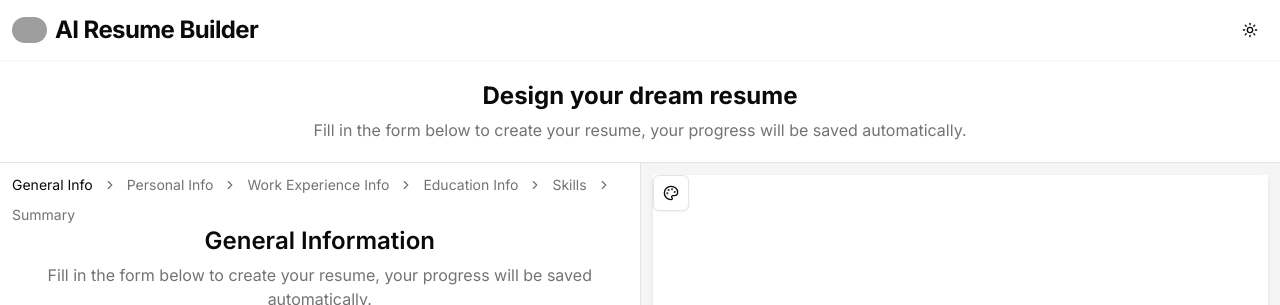
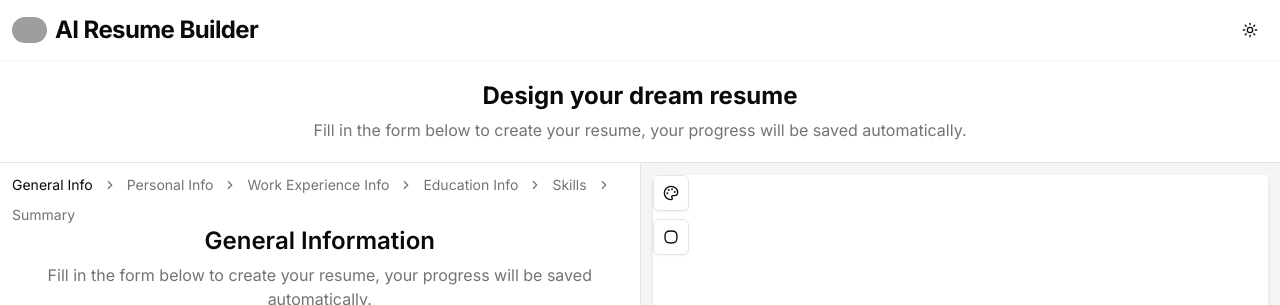
Before and after one commit to kartikgulati/AI-ResumeBuilder, a Next.js app: page /editor in a window 1280 px wide. Shown: the top 305 px of the page. Built offline with nearby package versions, Linux system fonts and the light colour scheme; grey boxes are pictures that could not be loaded.

Commit message:
Resume preview

```diff
--- /dev/null
+++ b/src/app/(main)/editor/BorderStyleButton.tsx
@@ -0,0 +1,45 @@
+import { Button } from "@/components/ui/button";
+import { Circle, Square, Squircle } from "lucide-react";
+
+export const BorderStyles = {
+  SQUARE: "square",
+  CIRCLE: "circle",
+  SQUIRCLE: "squircle",
+};
+
+const borderStyles = Object.values(BorderStyles);
+
+interface BorderStyleButtonProps {
+  borderStyle: string | undefined;
+  onChange: (borderStyle: string) => void;
+}
+
+export default function BorderStyleButton({
+  borderStyle,
+  onChange,
+}: BorderStyleButtonProps) {
+  function handleClick() {
+    const currentIndex = borderStyle ? borderStyles.indexOf(borderStyle) : 0;
+    const nextIndex = (currentIndex + 1) % borderStyles.length;
+    onChange(borderStyles[nextIndex]);
+  }
+
+  const Icon =
+    borderStyle === "square"
+      ? Square
+      : borderStyle === "circle"
+        ? Circle
+        : Squircle;
+
+  return (
+    <Button
+      variant="outline"
+      size="icon"
+      className="w-full"
+      onClick={handleClick}
+      title="Change border style"
+    >
+      <Icon className="size-5" />
+    </Button>
+  );
+}
--- a/src/app/(main)/editor/ResumePreviewSection.tsx
+++ b/src/app/(main)/editor/ResumePreviewSection.tsx
@@ -1,23 +1,29 @@
 import ResumePreview from "@/components/ResumePreview";
 import { ResumeValues } from "@/lib/validaton";
 import ColorPicker from "./ColorPicker";
+import BorderStyleButton from "./BorderStyleButton";
 
 interface ResumePreviewSectionProps {
     resumeData: ResumeValues;
     setResumeData: (data: ResumeValues) => void;
 }
 
-export default function ResumePreviewSection({resumeData, setResumeData}) {
+export default function ResumePreviewSection({resumeData, setResumeData}: ResumePreviewSectionProps) {
     return (
-        <div className="relative hidden w-1/2 md:flex">
-            <div className="absolute top-1 left-1 flex flex-col gap-2 flex-none lg:top-3 lg:left-3">
+        <div className="group relative hidden w-1/2 md:flex">
+            <div className="opacity-50 xl:opacity-100 transition-opacity group-hover:opacity-100 absolute top-1 left-1 flex flex-col gap-2 flex-none lg:top-3 lg:left-3">
                 <ColorPicker
-                color={resumeData.color} onChange={(color) => setResumeData({...resumeData, colorHex: color.hex})} />
+                color={resumeData.colorHex}
+                onChange={(color) => setResumeData({...resumeData, colorHex: color.hex})} />
+
+                <BorderStyleButton
+                borderStyle={resumeData.borderStyle}
+                onChange={(borderStyle) => setResumeData({...resumeData, borderStyle})} />
+
             </div>
             <div className="flex w-full justify-center overflow-y-auto bg-secondary p-3">
                 <ResumePreview resumeData={resumeData} className="max-w-2xl shadow-md" />
             </div>
         </div>
-
     )
 }
--- a/src/components/ResumePreview.tsx
+++ b/src/components/ResumePreview.tsx
@@ -8,6 +8,7 @@ import React, { useEffect, useState } from "react";
 import { formatDate } from "date-fns";
 import exp from "constants";
 import { Badge } from "@/components/ui/badge";
+import { BorderStyles } from "@/app/(main)/editor/BorderStyleButton";
 
 interface ResumePreviewProps {
   resumeData: ResumeValues;
@@ -70,6 +71,14 @@ interface ResumePreviewSectionProps {
                 width={100}
                 height={100}
                 className="aspect-square object-cover p-2"
+                style={{
+                  borderRadius:
+                  borderStyle === BorderStyles.SQUARE
+                  ? "0px"
+                  : borderStyle === BorderStyles.CIRCLE
+                  ? "9999px"
+                  : "10%",
+                }}
                 />
             )
         }
@@ -83,7 +92,10 @@ interface ResumePreviewSectionProps {
                 }}>
                     {firstName} {lastName}
                 </p>
-                <p className="font-medium">{jobTitle}</p>
+                <p className="font-medium" style={{
+                    color: colorHex
+
+                }}>{jobTitle}</p>
             </div>
             <p className="text-xs text-grey-500">
                 {city && country ? `${city}, ` : " "}
@@ -97,14 +109,21 @@ interface ResumePreviewSectionProps {
 }
 
 function SummarySection({resumeData}: ResumePreviewSectionProps) {
-    const {summary} = resumeData;
+    const {summary,colorHex} = resumeData;
      if (!summary) return null;
 
      return(
       <>
-     <hr className="border-2"/>
+     <hr className="border-2" style={{
+                    borderColor: colorHex
+
+                }}/>
      <div className="space-y-3 break-inside-avoid">
-      <p className="text-lg font-semibold">Profesional profile</p>
+      <p className="text-lg font-semibold"
+      style={{
+        color: colorHex
+
+    }}>Profesional profile</p>
       <div className="whitespace-pre-line text-sm">{summary}</div>
 
      </div>
@@ -114,15 +133,23 @@ function SummarySection({resumeData}: ResumePreviewSectionProps) {
 
 function WorkExperienceSection ({resumeData}: ResumePreviewSectionProps) {
 
-  const {workExperiences} = resumeData
+  const {workExperiences,colorHex} = resumeData
   if (!workExperiences?.length) return null;
 
 
    return(
     <>
-   <hr className="border-2"/>
+   <hr className="border-2"
+   style={{
+    borderColor: colorHex
+
+}}/>
    <div className="space-y-3 break-inside-avoid">
-    <p className="text-lg font-semibold">Work Experience</p>
+    <p className="text-lg font-semibold"
+    style={{
+      color: colorHex
+
+  }}>Work Experience</p>
     <div className="space-y-3">
       {workExperiences.map((experience, index) => (
         <div key={index} className="break-inside-avoid space-y-1">
@@ -151,7 +178,7 @@ function WorkExperienceSection ({resumeData}: ResumePreviewSectionProps) {
 
 
 function EducationSection({ resumeData }: ResumePreviewSectionProps) {
-  const { educations } = resumeData;
+  const { educations, colorHex } = resumeData;
     const educationsNotEmpty = educations?.filter(
     (edu) => Object.values(edu).filter(Boolean).length > 0
   )
@@ -159,9 +186,15 @@ function EducationSection({ resumeData }: ResumePreviewSectionProps) {
 
   return(
     <>
-   <hr className="border-2"/>
+   <hr className="border-2" style={{
+                    borderColor: colorHex
+
+                }}/>
    <div className="space-y-3 break-inside-avoid">
-    <p className="text-lg font-semibold">Education</p>
+    <p className="text-lg font-semibold" style={{
+                    color: colorHex
+
+                }}>Education</p>
     <div className="space-y-3">
       {educations.map((edu, index) => (
         <div key={index} className="break-inside-avoid space-y-1">
@@ -191,17 +224,26 @@ function EducationSection({ resumeData }: ResumePreviewSectionProps) {
 }
 
 function SkillsSection({ resumeData }: ResumePreviewSectionProps) {
-  const { skills } = resumeData;
+  const { skills, colorHex } = resumeData;
   if (!skills?.length) return null;
 
   return (
     <>
-    <hr className="border-2"/>
+    <hr className="border-2" style={{
+                    borderColor: colorHex
+
+                }}/>
     <div className="space-y-3 break-inside-avoid">
-      <p className="text-lg font-semibold">Skills</p>
+      <p className="text-lg font-semibold" style={{
+                    color: colorHex
+
+                }}>Skills</p>
       <div className="flex flex-wrap gap-2 break-inside-avoid">
         {skills.map((skill, index) => (
-          <Badge key={index} className="bg-black text-white rounded-md">
+          <Badge key={index} className="bg-black text-white rounded-md" style={{
+            backgroundColor: colorHex
+
+        }}>
             {skill}
           </Badge>
 
```
